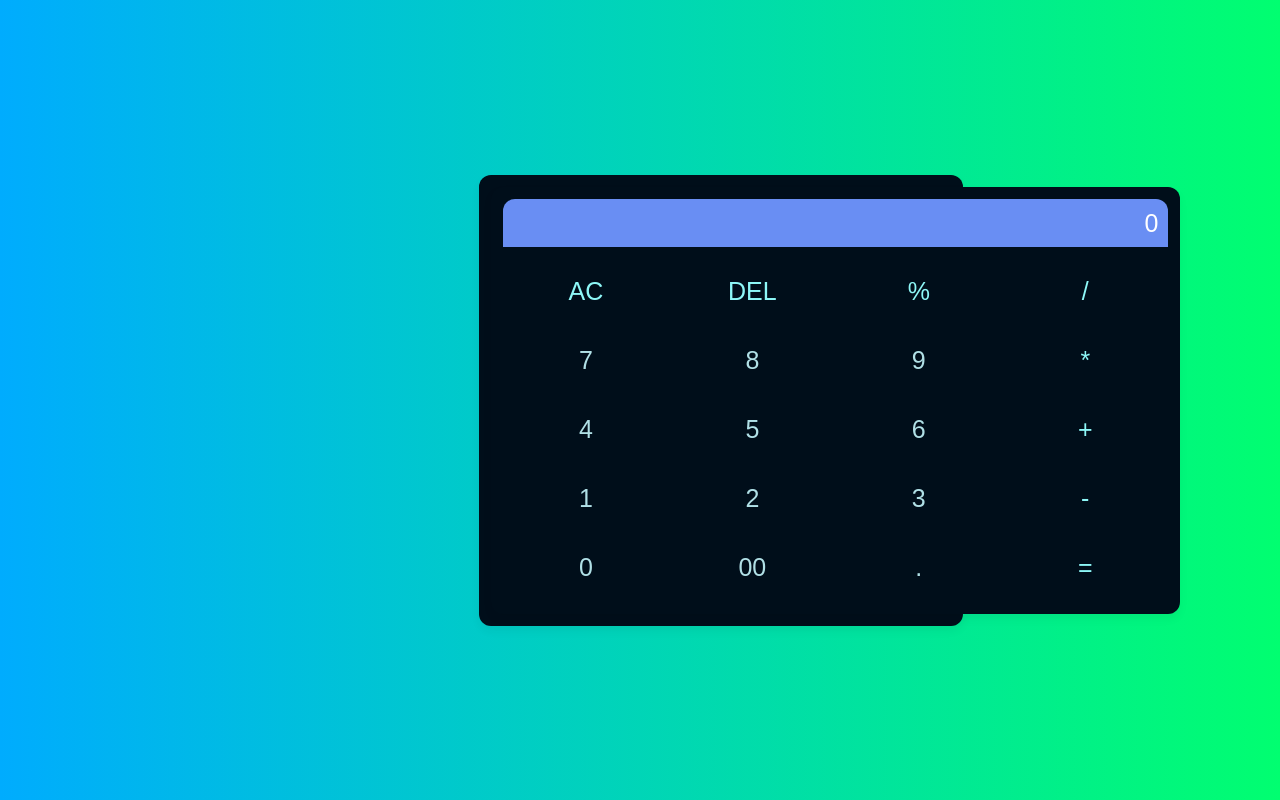
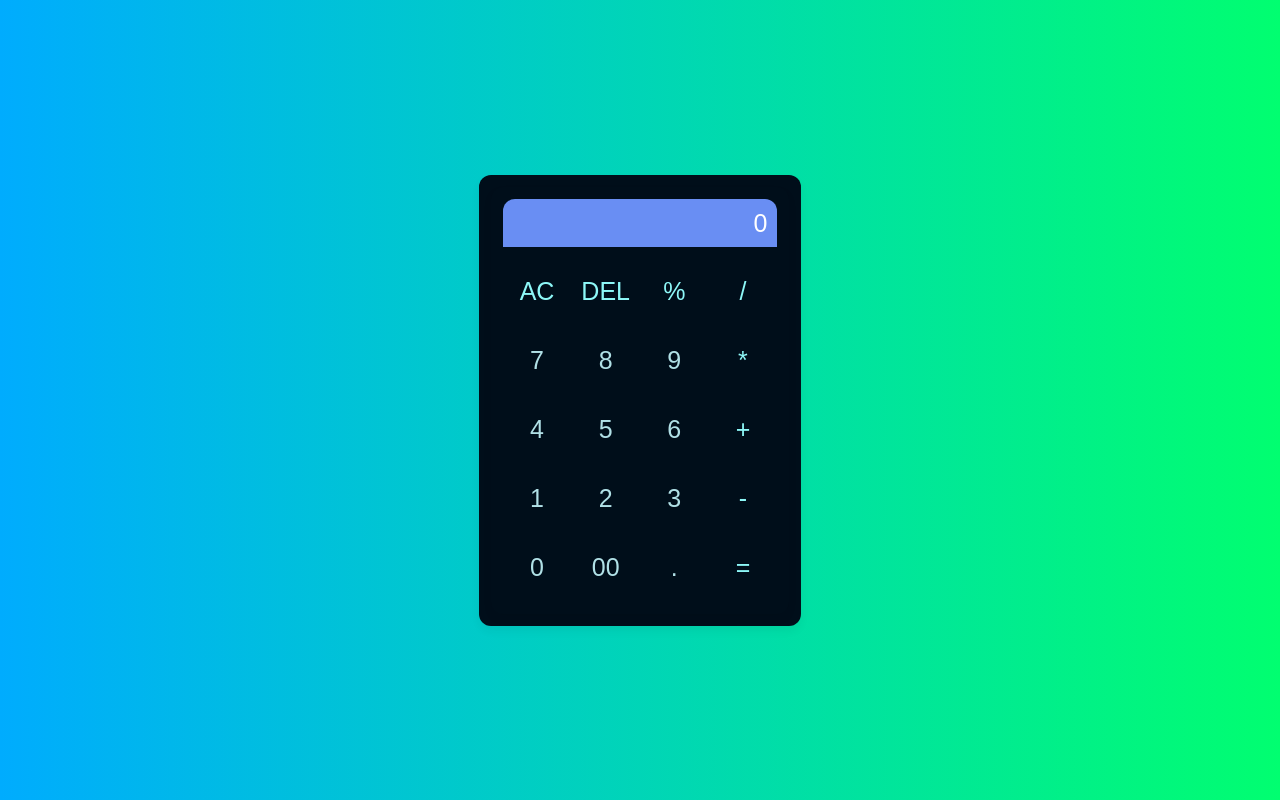
Before and after one commit to sudheerachl/calculator-mern, a React (Create React App) app: page / in a window 1280 px wide. Built offline with nearby package versions, Linux system fonts and the light colour scheme.

Commit message:
Update Calculator.css

```diff
--- a/src/Calculator.css
+++ b/src/Calculator.css
@@ -15,7 +15,7 @@ body {
 
 .calculator {
   max-width: 1000px;
-  width: 150%;
+  width: 100%;
   border-radius: 12px;
   padding: 12px;
   margin: 0;
```
